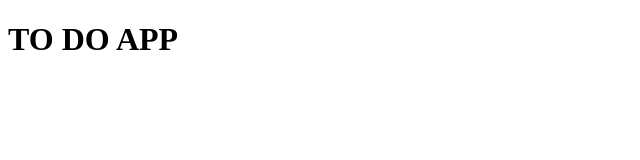
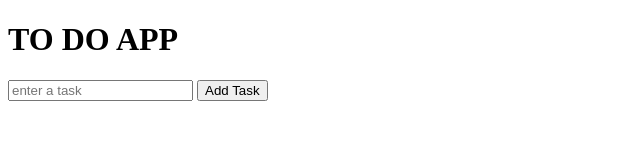
Before and after one commit to Adityagaurkar09/assignment-37, a plain HTML site: page index.html in a window 1280 px wide. Shown: the whole page, without its empty margins (0-640 px from the left). Drawn offline with Linux system fonts and the light colour scheme.

Commit message:
add a task

```diff
--- a/index.html
+++ b/index.html
@@ -25,7 +25,8 @@
 
 <div id="task-container">
 </div>
-
+<input type="text" id="task-input" placeholder="enter a task">
+<button onclick="addTask()">Add Task</button>
 
 <script>
     const tasks = [];
@@ -65,6 +66,17 @@
              loadTasks();
         }
 
+        function addTask(){
+            const taskinputElement = document.getElementById("task-input");
+            const task = taskinputElement.value;
+            if(!task){
+                alert("enter a task");
+                return;
+            }
+            tasks.push(task);
+            loadTasks();
+            taskinputElement.value = '';
+        }
 
 
 
```
